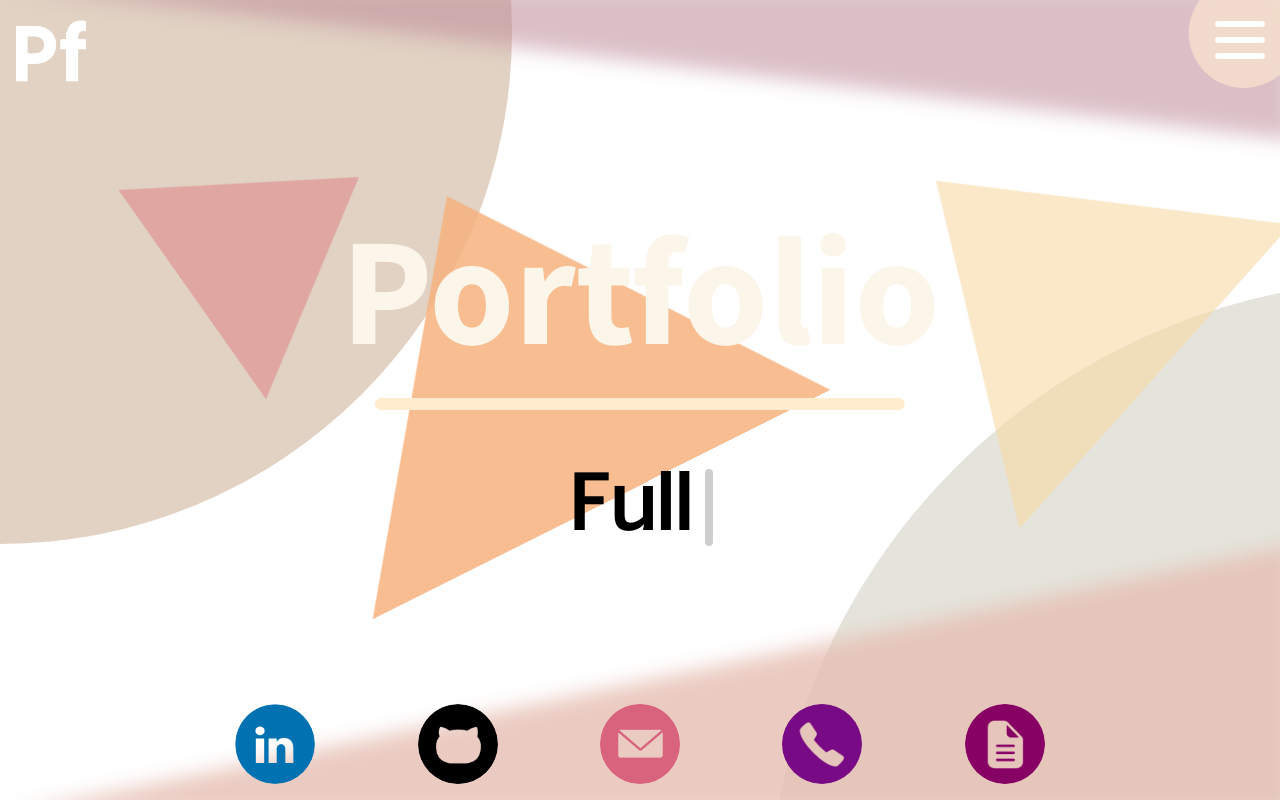
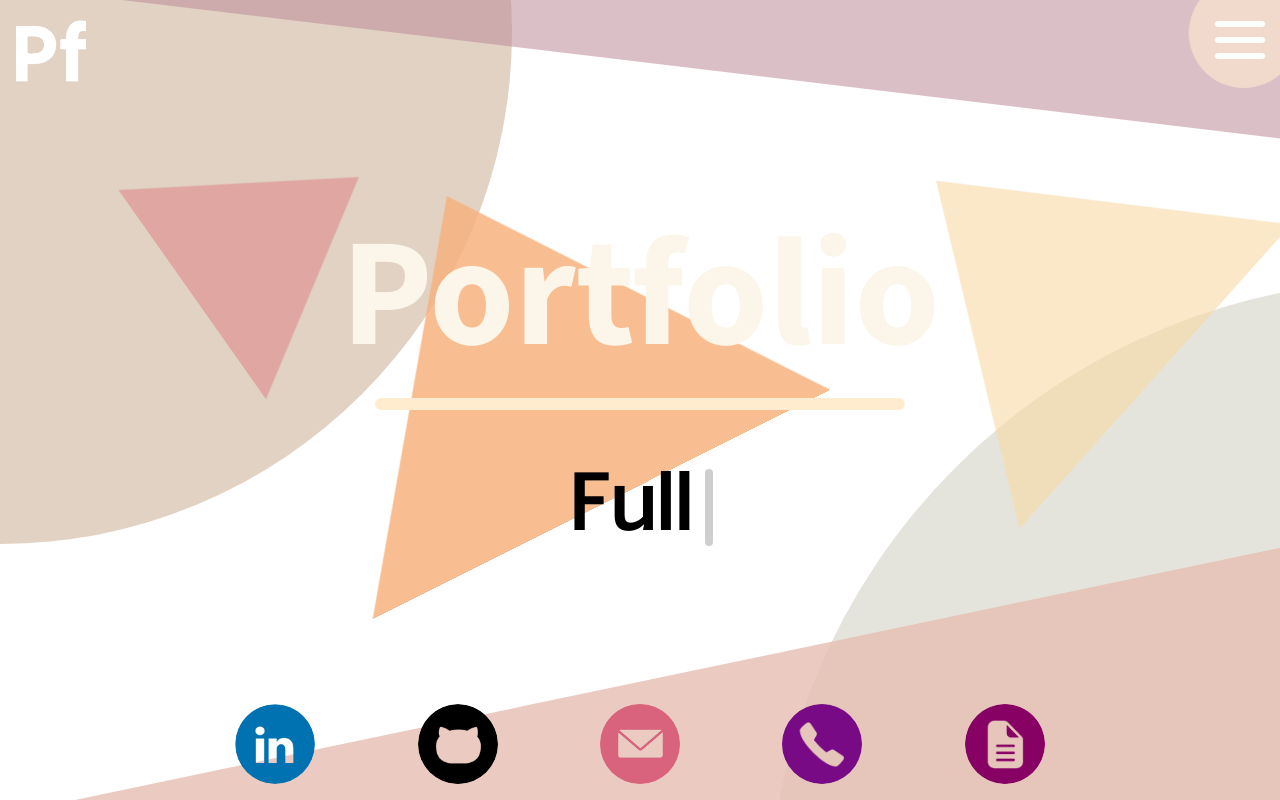
Before and after one commit to rayaaaneee/Next-Adobe-Portfolio, a Next.js app: page / in a window 1280 px wide. Built offline with nearby package versions, Linux system fonts and the light colour scheme.

Commit message:
Remove filter on border triangles (background)

```diff
--- a/src/components/background.tsx
+++ b/src/components/background.tsx
@@ -4,7 +4,7 @@ const Background = () => {
 
     const triangleClassName: string = "absolute h-0 w-0 -z-[1]";
     const circleClassName: string = "absolute rounded-full -z-[2]";
-    const borderTriangleClassName: string = `${triangleClassName} blur-[10px] z-0`;
+    const borderTriangleClassName: string = `${triangleClassName} z-0`;
 
     return (
         <div className={cn(
```
